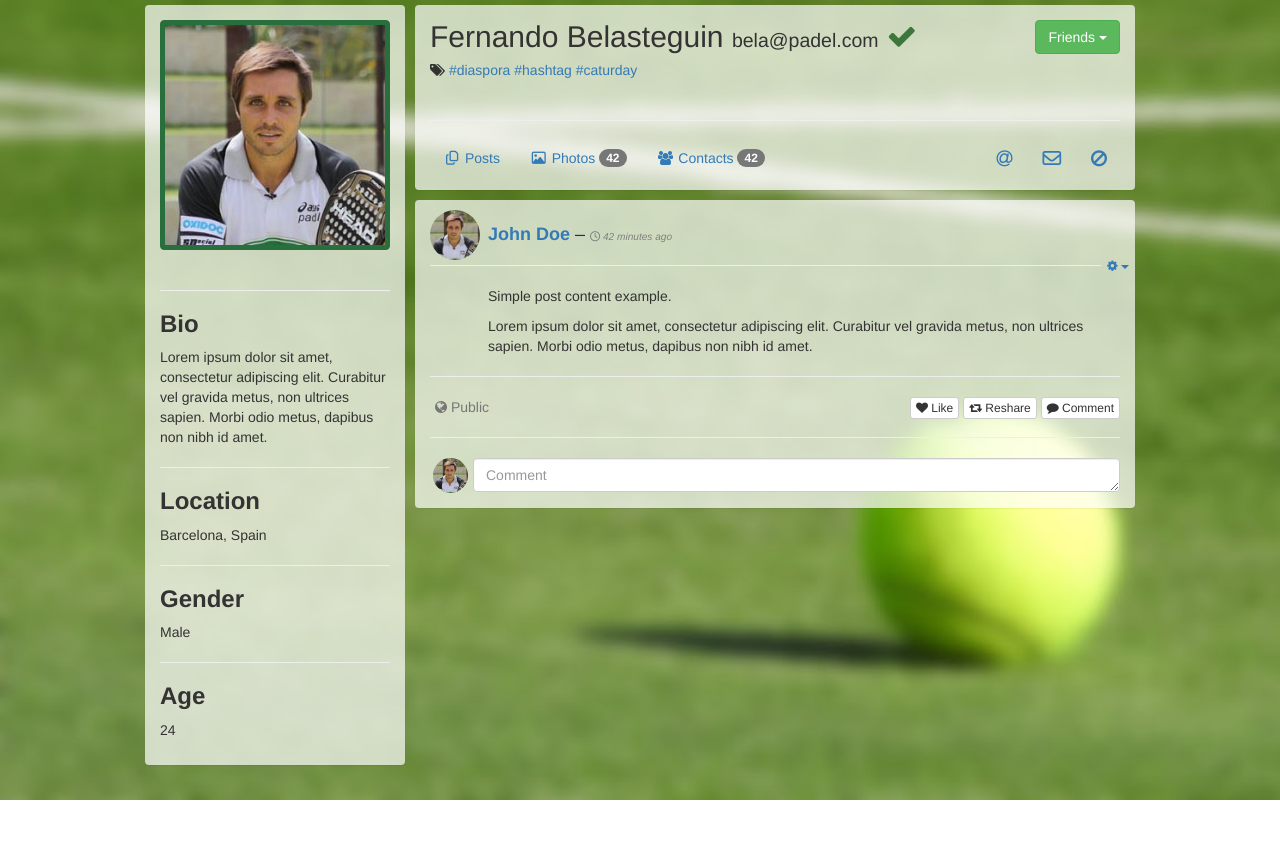
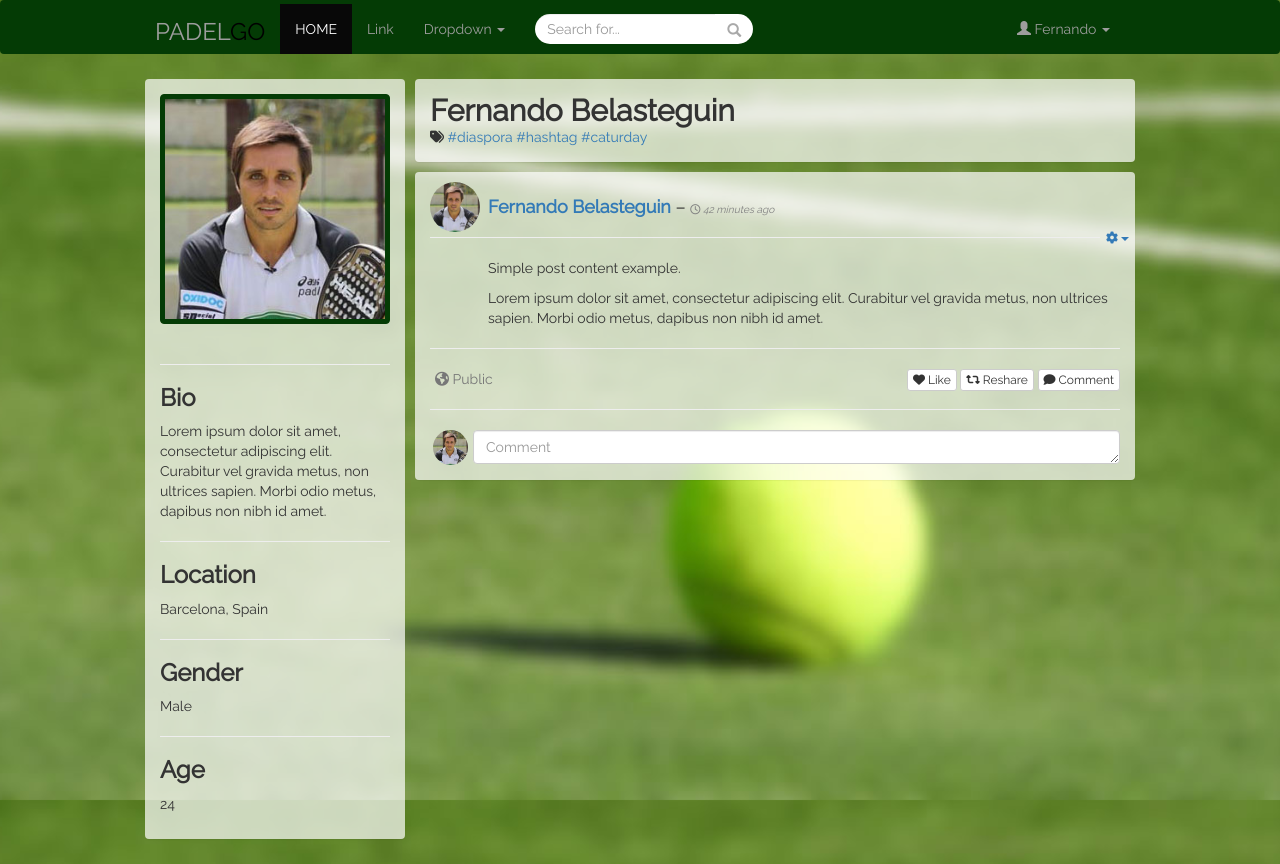
Before and after one commit to jaumereg/final-project, a website: page public/user-profile.html in a window 1280 px wide. Before the commit the page ends 800 px from the top, so only its background shows below. Drawn offline with nearby package versions, Linux system fonts and the light colour scheme.

Commit message:
navbar added

```diff
--- a/app.js
+++ b/app.js
@@ -1,14 +1,14 @@
-const express = require('express')
+// const express = require('express')
 
-const app = express()
+// const app = express()
 
-if (process.env.NODE_ENV !== 'production') {
-  require('dotenv').config()
-}
+// if (process.env.NODE_ENV !== 'production') {
+//   require('dotenv').config()
+// }
 
-const PORT = process.env.PORT
+// const PORT = process.env.PORT
 
-app.use(express.static('public'))
+// app.use(express.static('public'))
 
-app.listen(PORT)
-console.log(`Listening on PORT ${PORT}`)
+// app.listen(PORT)
+// console.log(`Listening on PORT ${PORT}`)
--- a/public/styles/scss/styles.scss
+++ b/public/styles/scss/styles.scss
@@ -1,10 +1,10 @@
 $white-translucid-20: rgba(255, 255, 255, 0.2);
 $white-translucid-90: rgba(255, 255, 255, 0.9);
 $block-color: rgba(255, 255, 255, 0.7);
-$border-green: #286F3D;
+$border-green: #043B05;
 // ------------ LOGIN PAGE ------------ //
 .log-in {
-    font-family: 'Raleway', sans-serif;
+    font-family: 'Ubuntu', 'Raleway', sans-serif;
     padding-top: 15px;
     font-size: 12px;
     background-image: url("../../img/main-background.jpg");
@@ -147,6 +147,7 @@ $border-green: #286F3D;
 
 // ------------ USER PROFILE ------------ //
 .user-profile {
+    font-family: 'Raleway', sans-serif;
     background-image: url("../../img/main-background.jpg");
     background-attachment: fixed;
     background-repeat: no-repeat;
@@ -161,6 +162,10 @@ $border-green: #286F3D;
         .right-block-container {
             width: 73%;
         }
+    }
+    .panel-title {
+        font-weight: bold;
+        font-size: 30px;
     }
     .brand_network {
         color: #9D9D9D;
@@ -194,3 +199,44 @@ $border-green: #286F3D;
         border-color: $border-green;
     }
 }
+
+// ------------ HEADER - NAVBAR ------------ //
+.navbar-container {
+    background-color: $border-green;
+    border: none;
+    padding-top: 4px;
+    h3 {
+        margin: 0px;
+        display: inline-block;
+    }
+    .inner-addon {
+        position: relative;
+    }
+    .glyphicon-search {
+        position: absolute;
+        color: #A9A9A9;
+    }
+    .glyphicon-search:hover {
+        color: black;
+        text-decoration: none;
+    }
+    input {
+        width: 300px;
+        border-radius: 27px;
+        display: inline-block;
+        height: 30px;
+        border: none;
+        margin-top: 6px;
+    }
+    .search-button {
+        border: none;
+        border-radius: 0 27px 27px 0;
+        top: 6px;
+        bottom: 0px;
+    }
+    .navbar-left {
+        margin-top: 4px;
+    }
+}
+
+// ------------ FOOTER ------------ //
--- a/public/user-profile.html
+++ b/public/user-profile.html
@@ -4,15 +4,76 @@
 <head>
     <meta charset="UTF-8">
     <title>User Profile</title>
-    <link rel="stylesheet" type="text/css" href="/bower_components/bootstrap/dist/css/bootstrap.css">
+    <link rel="stylesheet" type="text/css" href="bower_components/bootstrap/dist/css/bootstrap.css">
     <link rel="stylesheet" type="text/css" href="styles/css/styles.css">
     <link rel="stylesheet" href="bower_components/components-font-awesome/css/font-awesome.css">
     <link href="https://fonts.googleapis.com/css?family=Raleway" rel="stylesheet">
+    <link href="https://fonts.googleapis.com/css?family=Ubuntu" rel="stylesheet">
 </head>
 
 <body class="user-profile">
-    <link rel="stylesheet" href="https://maxcdn.bootstrapcdn.com/font-awesome/4.7.0/css/font-awesome.min.css">
-    <link rel="stylesheet" href="https://bootswatch.com/cosmo/bootstrap.min.css">
+    <!--..............-->
+    <!--..............-->
+    <nav class="navbar navbar-inverse navbar-container form-group inner-addon">
+        <div class="container">
+            <div class="navbar-header">
+                <button type="button" class="navbar-toggle collapsed" data-toggle="collapse" data-target="#bs-example-navbar-collapse-1" aria-expanded="false">
+                    <span class="sr-only">Toggle navigation</span>
+                    <span class="icon-bar"></span>
+                    <span class="icon-bar"></span>
+                    <span class="icon-bar"></span>
+                </button>
+                <a class="navbar-brand" href="#"><h3>PADEL<span style="color: black">GO</span></h3></a>
+            </div>
+            <!-- Collect the nav links, forms, and other content for toggling -->
+            <div class="collapse navbar-collapse" id="bs-example-navbar-collapse-1">
+                <ul class="nav navbar-nav">
+                    <li class="active"><a href="#">HOME<span class="sr-only">(current)</span></a></li>
+                    <li><a href="#">Link</a></li>
+                    <li class="dropdown">
+                        <a href="#" class="dropdown-toggle" data-toggle="dropdown" role="button" aria-haspopup="true" aria-expanded="false">Dropdown <span class="caret"></span></a>
+                        <ul class="dropdown-menu">
+                            <li><a href="https://www.fiverr.com/users/irfan_web/manage_gigs">Action</a></li>
+                            <li><a href="#">Another action</a></li>
+                            <li><a href="#">Something else here</a></li>
+                            <li role="separator" class="divider"></li>
+                            <li><a href="https://www.fiverr.com/irfan_web">Separated link</a></li>
+                            <li role="separator" class="divider"></li>
+                            <li><a href="https://www.fiverr.com/irfan_web">click on this link</a></li>
+                        </ul>
+                    </li>
+                </ul>
+                <form class="navbar-form navbar-left">
+                    <div class="form-group">
+                        <div class="input-group">
+                            <input type="text" class="form-control" placeholder="Search for...">
+                            <span class="input-group-btn">
+                            <button class="btn btn-default glyphicon glyphicon-search search-button" type="button"></button>
+                            </span>
+                        </div>
+                    </div>
+                </form>
+                <ul class="nav navbar-nav navbar-right">
+                    <li class="dropdown">
+                        <a href="#" class="dropdown-toggle" data-toggle="dropdown" role="button" aria-haspopup="true" aria-expanded="false"><i class="glyphicon glyphicon-user"></i> Fernando <span class="caret"></span></a>
+                        <ul class="dropdown-menu">
+                            <li><a href="#">Action</a></li>
+                            <li><a href="#">Another action</a></li>
+                            <li><a href="https://www.fiverr.com/users/irfan_web/manage_gigs">Something else here</a></li>
+                            <li role="separator" class="divider"></li>
+                            <li><a href="#">Log Out</a></li>
+                        </ul>
+                    </li>
+                </ul>
+            </div>
+            <!-- /.navbar-collapse -->
+        </div>
+        <!-- /.container-fluid -->
+    </nav>
+    <!--..............-->
+    <!--..............-->
+    <!-- <link rel="stylesheet" href="https://maxcdn.bootstrapcdn.com/font-awesome/4.7.0/css/font-awesome.min.css">
+    <link rel="stylesheet" href="https://bootswatch.com/cosmo/bootstrap.min.css"> -->
     <div class="mainbody container">
         <div class="row">
             <div class="col-lg-3 col-md-3 hidden-sm hidden-xs left-block-container">
@@ -43,38 +104,10 @@
             <div class="col-lg-9 col-md-9 col-sm-12 col-xs-12 right-block-container">
                 <div class="panel panel-default bottom-user-block">
                     <div class="panel-body">
-                        <span>
-                        <h1 class="panel-title pull-left" style="font-size:30px;">Fernando Belasteguin <small>bela@padel.com</small> <i class="fa fa-check text-success" aria-hidden="true" data-toggle="tooltip" data-placement="bottom" title="John Doe is sharing with you"></i></h1>
-                        <div class="dropdown pull-right">
-                            <button class="btn btn-success dropdown-toggle" type="button" id="dropdownMenu1" data-toggle="dropdown" aria-haspopup="true" aria-expanded="true">
-                                Friends
-                                <span class="caret"></span>
-                        </button>
-                        <ul class="dropdown-menu" aria-labelledby="dropdownMenu1">
-                            <li><a href="#">Familly</a></li>
-                            <li><a href="#"><i class="fa fa-fw fa-check" aria-hidden="true"></i> Friends</a></li>
-                            <li><a href="#">Work</a></li>
-                            <li role="separator" class="divider"></li>
-                            <li><a href="#"><i class="fa fa-fw fa-plus" aria-hidden="true"></i> Add a new aspect</a></li>
-                        </ul>
+                        <h1 class="panel-title">Fernando Belasteguin</h1>
+                        <div class="hashtags">
+                            <i class="fa fa-tags" aria-hidden="true"></i> <a href="/tags/diaspora" class="tag">#diaspora</a> <a href="/tags/hashtag" class="tag">#hashtag</a> <a href="/tags/caturday" class="tag">#caturday</a>
                         </div>
-                    </span>
-                    <br>
-                    <br>
-                    <i class="fa fa-tags" aria-hidden="true"></i> <a href="/tags/diaspora" class="tag">#diaspora</a> <a href="/tags/hashtag" class="tag">#hashtag</a> <a href="/tags/caturday" class="tag">#caturday</a>
-                    <br>
-                    <br>
-                    <hr>
-                    <span class="pull-left">
-                        <a href="#" class="btn btn-link" style="text-decoration:none;"><i class="fa fa-fw fa-files-o" aria-hidden="true"></i> Posts</a>
-                        <a href="#" class="btn btn-link" style="text-decoration:none;"><i class="fa fa-fw fa-picture-o" aria-hidden="true"></i> Photos <span class="badge">42</span></a>
-                    <a href="#" class="btn btn-link" style="text-decoration:none;"><i class="fa fa-fw fa-users" aria-hidden="true"></i> Contacts <span class="badge">42</span></a>
-                    </span>
-                    <span class="pull-right">
-                        <a href="#" class="btn btn-link" style="text-decoration:none;"><i class="fa fa-lg fa-at" aria-hidden="true" data-toggle="tooltip" data-placement="bottom" title="Mention"></i></a>
-                        <a href="#" class="btn btn-link" style="text-decoration:none;"><i class="fa fa-lg fa-envelope-o" aria-hidden="true" data-toggle="tooltip" data-placement="bottom" title="Message"></i></a>
-                        <a href="#" class="btn btn-link" style="text-decoration:none;"><i class="fa fa-lg fa-ban" aria-hidden="true" data-toggle="tooltip" data-placement="bottom" title="Ignore"></i></a>
-                    </span>
                     </div>
                 </div>
                 <!-- Simple post content example. -->
@@ -85,7 +118,7 @@
                                 <img class="media-object img-circle" src="img/bela.jpg" width="50px" height="50px" style="margin-right:8px; margin-top:-5px;">
                             </a>
                         </div>
-                    <h4><a href="#" style="text-decoration:none;"><strong>John Doe</strong></a> – <small><small><a href="#" style="text-decoration:none; color:grey;"><i><i class="fa fa-clock-o" aria-hidden="true"></i> 42 minutes ago</i></a></small></small></h4>
+                        <h4><a href="#" style="text-decoration:none;"><strong>Fernando Belasteguin</strong></a> – <small><small><a href="#" style="text-decoration:none; color:grey;"><i><i class="fa fa-clock-o" aria-hidden="true"></i> 42 minutes ago</i></a></small></small></h4>
                         <span>
                         <div class="navbar-right">
                             <div class="dropdown">
@@ -137,6 +170,8 @@
     </div>
     </div>
     </div>
+    <script type="text/javascript" src="bower_components/jquery/dist/jquery.js"></script>
+    <script type="text/javascript" src="bower_components/bootstrap/dist/js/bootstrap.js"></script>
 </body>
 
 </html>
```
Also changed, not shown: public/index.html (+3 -2 lines), public/styles/css/styles.css, 1 other file. Lines whose indentation alone changed are shown as unchanged.
